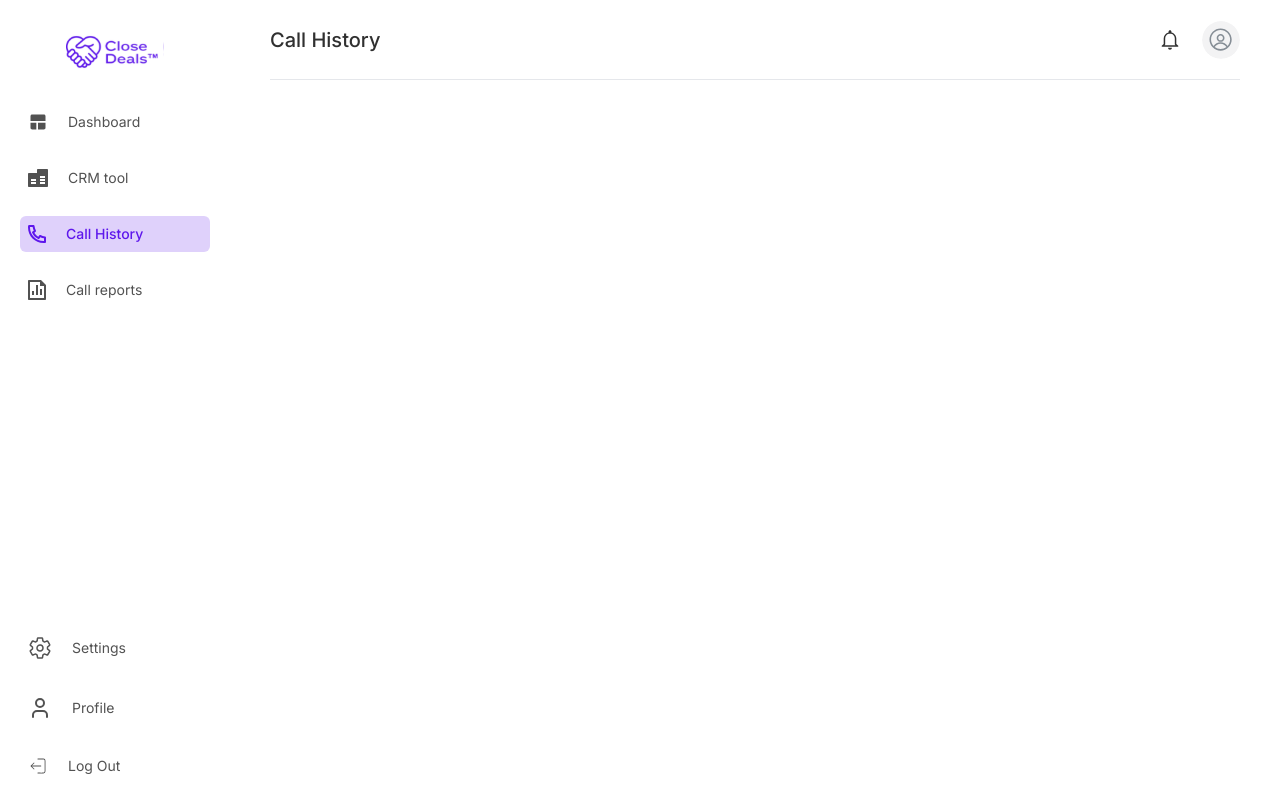
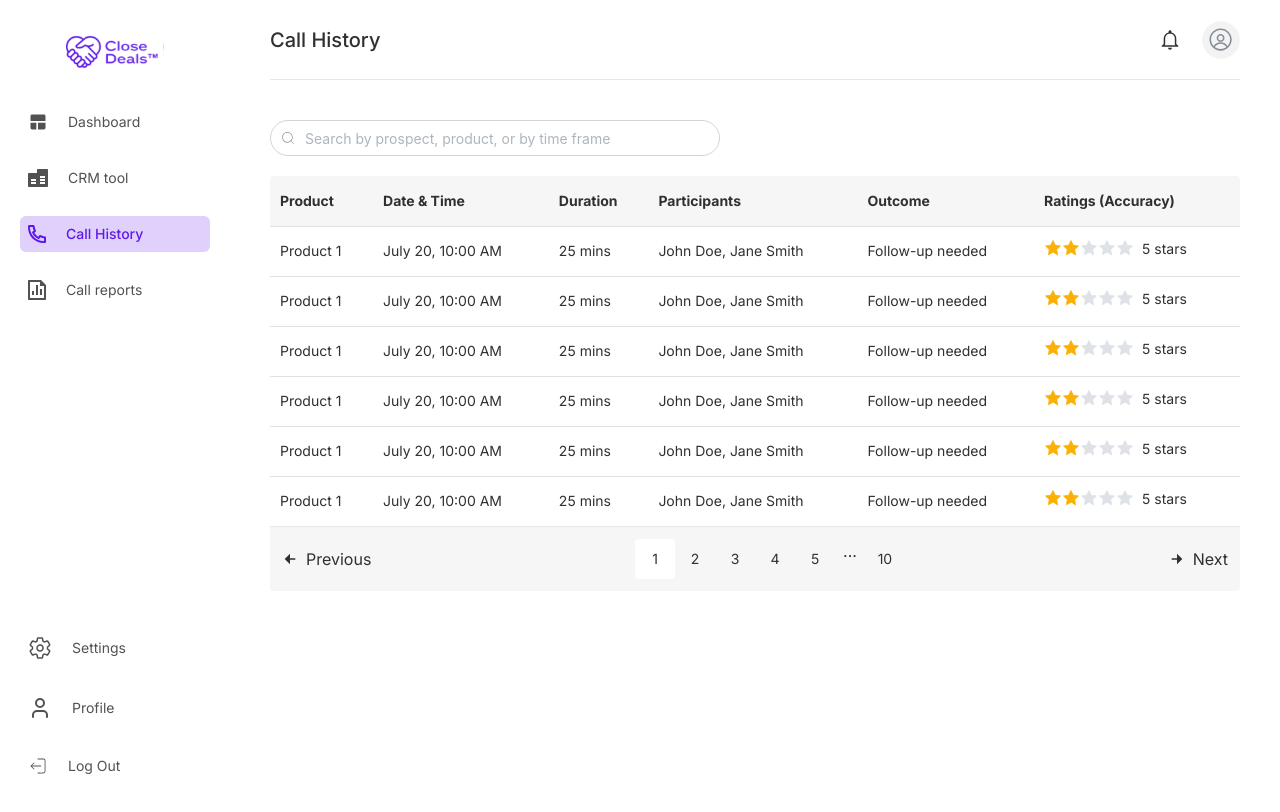
Before and after one commit to adaji025/close-deals, a React (Vite) app: page /call-history in a window 1280 px wide. Built offline with nearby package versions, Linux system fonts and the light colour scheme.

Commit message:
added the call history page

```diff
--- a/src/components/Authenticated/index.tsx
+++ b/src/components/Authenticated/index.tsx
@@ -6,6 +6,7 @@ import { Route, Routes } from "react-router-dom";
 import { useDisclosure } from "@mantine/hooks";
 import Header from "./Header";
 import Dashboard from "@pages/Authenticated/Dashboard";
+import CallHistory from "@pages/Authenticated/CallHistory";
 
 const Authenticated = () => {
   const [opened, { open, close }] = useDisclosure();
@@ -33,6 +34,7 @@ const Authenticated = () => {
           <Header open={open} />
           <Routes>
             <Route path="/" element={<Dashboard />} />
+            <Route path="/call-history" element={<CallHistory />} />
           </Routes>
         </div>
       </div>
--- a/src/index.css
+++ b/src/index.css
@@ -63,3 +63,7 @@ button.mantine-active.mantine-Pagination-control {
 .cv {
   background: url(./assets/png/bg.png);
 }
+
+th, td {
+  height: 50px;
+}
--- /dev/null
+++ b/src/pages/Authenticated/CallHistory/components/HistoryTable.tsx
@@ -0,0 +1,81 @@
+import { Rating, Table } from "@mantine/core";
+import { RiArrowLeftFill, RiArrowRightFill } from "react-icons/ri";
+import { usePagination } from "@mantine/hooks";
+import { useState } from "react";
+
+const HistoryTable = () => {
+  const [page, onChange] = useState(1);
+  const pagination = usePagination({ total: 10, page, onChange, siblings: 1 });
+
+  console.log(page);
+  return (
+    <div className="mt-5 rounded overflow-auto">
+      <Table>
+        <Table.Thead className="bg-[#F6F6F6]">
+          <Table.Tr>
+            <Table.Th>Product</Table.Th>
+            <Table.Th className="whitespace-nowrap">Date & Time</Table.Th>
+            <Table.Th>Duration</Table.Th>
+            <Table.Th>Participants</Table.Th>
+            <Table.Th>Outcome</Table.Th>
+            <Table.Th className="whitespace-nowrap">Ratings (Accuracy)</Table.Th>
+          </Table.Tr>
+        </Table.Thead>
+        <Table.Tbody>
+          {[...Array(6)].map((_, index) => (
+            <Table.Tr key={index}>
+              <Table.Td>Product 1</Table.Td>
+              <Table.Td>July 20, 10:00 AM</Table.Td>
+              <Table.Td>25 mins</Table.Td>
+              <Table.Td>John Doe, Jane Smith</Table.Td>
+              <Table.Td>Follow-up needed</Table.Td>
+              <Table.Td>
+                <div className="flex gap-2">
+                  <Rating defaultValue={2} />
+                  <div className="text-sm">5 stars</div>
+                </div>
+              </Table.Td>
+            </Table.Tr>
+          ))}
+        </Table.Tbody>
+      </Table>
+      <div className="flex justify-between bg-[#F6F6F6] py-3 border-t px-3">
+        <div
+          className="flex items-center gap-2 cursor-pointer"
+          onClick={pagination.previous}
+        >
+          <RiArrowLeftFill />
+          <div className="">Previous</div>
+        </div>
+        <div className="flex">
+          {pagination.range.map((page, index) =>
+            page === "dots" ? (
+              <span key={index} style={{ margin: "0 8px" }}>
+                ...
+              </span>
+            ) : (
+              <button
+                key={index}
+                onClick={() => pagination.setPage(page)}
+                className={`w-[40px] h-[40px] flex justify-center items-center rounded text-sm ${
+                  pagination.active === page ? "bg-white" : "#007bff"
+                }`}
+              >
+                {page}
+              </button>
+            )
+          )}
+        </div>
+        <div
+          className="flex items-center gap-2 cursor-pointer"
+          onClick={pagination.next}
+        >
+          <RiArrowRightFill />
+          <div className="">Next</div>
+        </div>
+      </div>
+    </div>
+  );
+};
+
+export default HistoryTable;
--- /dev/null
+++ b/src/pages/Authenticated/CallHistory/index.tsx
@@ -0,0 +1,17 @@
+import { TextInput } from "@mantine/core";
+import { CiSearch } from "react-icons/ci";
+import HistoryTable from "./components/HistoryTable";
+
+const CallHistory = () => {
+  return (
+    <div>
+      <div className="max-w-[450px] w-full mt-10">
+        <TextInput leftSection={<CiSearch />} radius="xl" className="w-full" placeholder="Search by prospect, product, or by time frame" />
+      </div>
+
+      <HistoryTable />
+    </div>
+  );
+};
+
+export default CallHistory;
```
